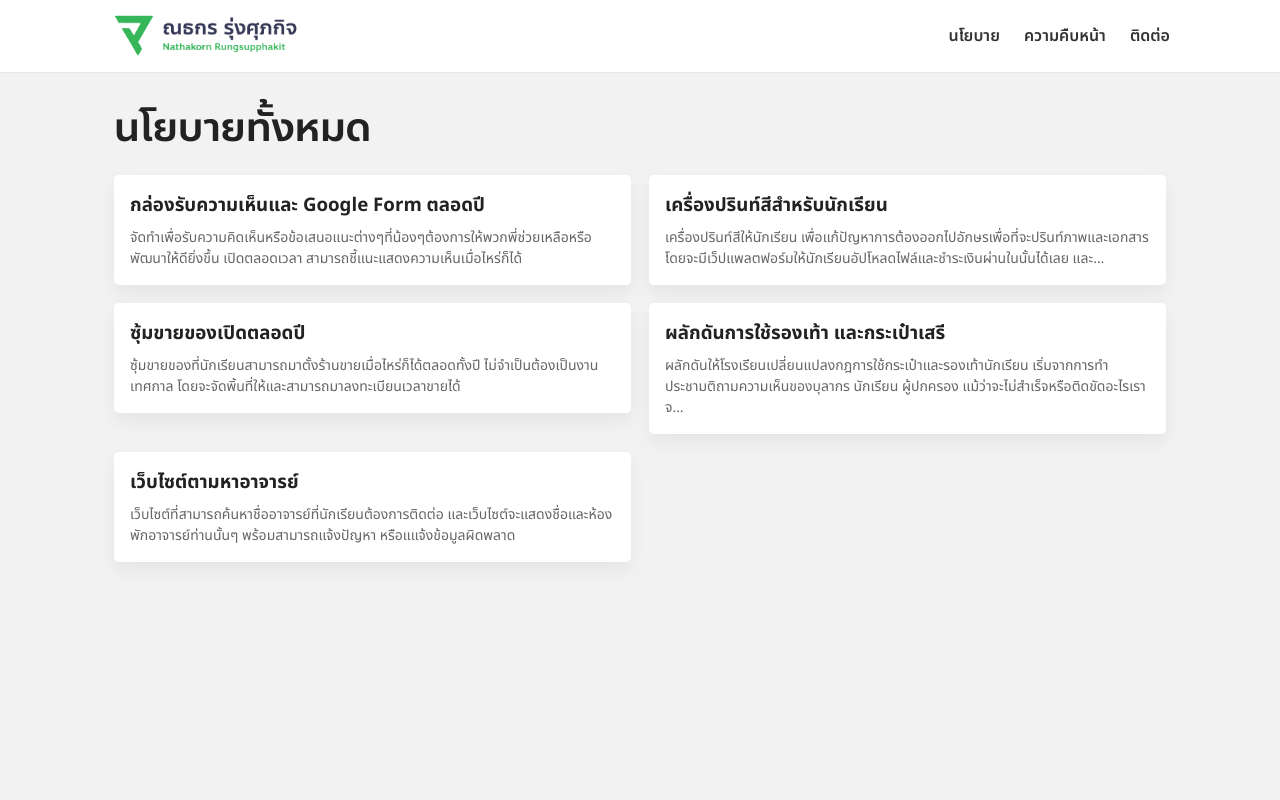
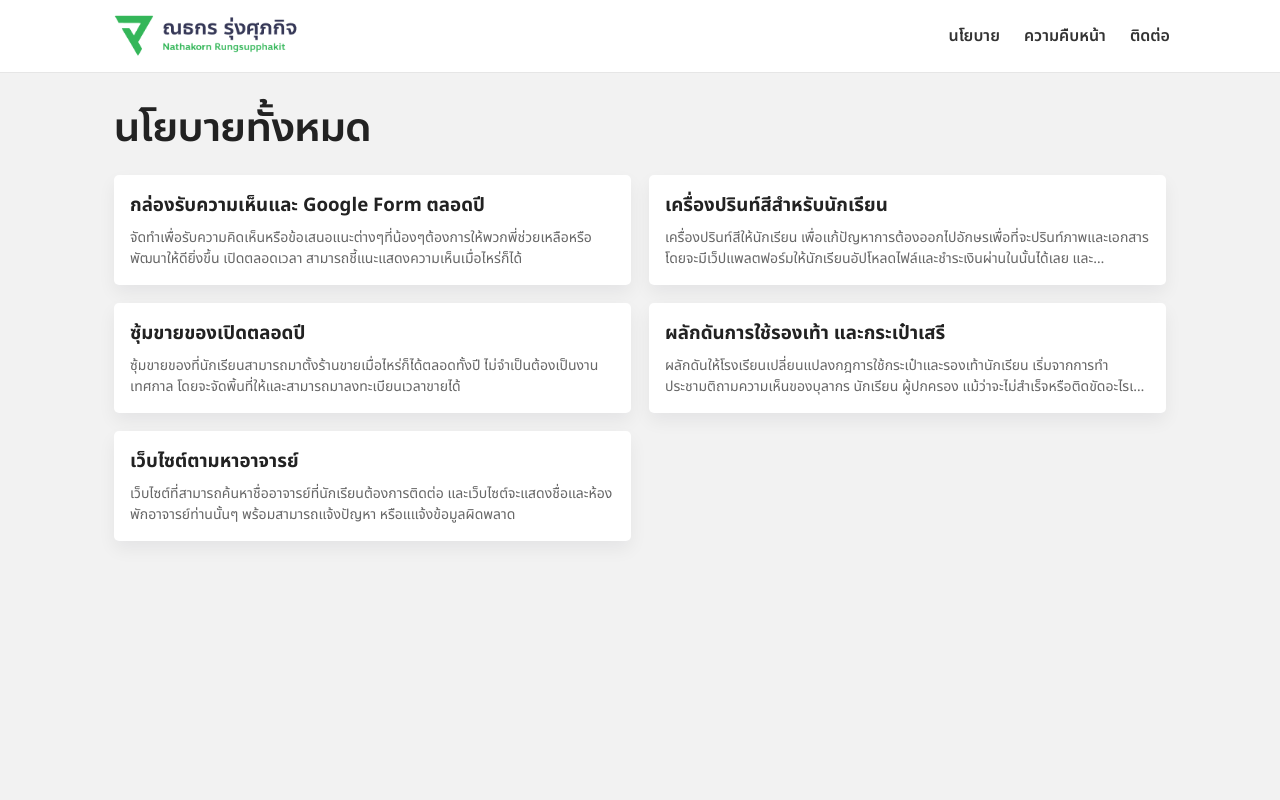
Before and after one commit to PatatoBit/Students-Party, a SvelteKit app: page /policies in a window 1280 px wide. Shown: the top 800 px of the page. Built offline with nearby package versions, Linux system fonts and the light colour scheme.

Commit message:
max 2 lines

```diff
--- a/src/routes/policies/+page.svelte
+++ b/src/routes/policies/+page.svelte
@@ -74,5 +74,11 @@
 		margin: 8px 0 0 0;
 		color: #666;
 		font-size: 14px;
+		display: -webkit-box;
+		line-clamp: 2;
+		-webkit-line-clamp: 2;
+		-webkit-box-orient: vertical;
+		overflow: hidden;
+		text-overflow: ellipsis;
 	}
 </style>
```
